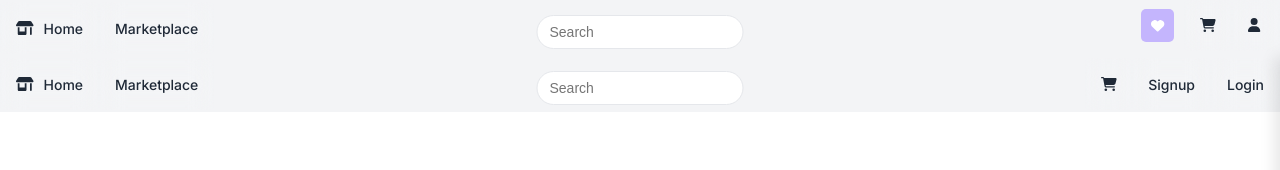
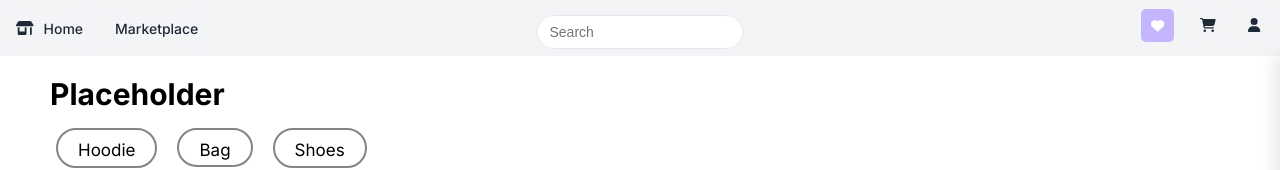
Before and after one commit to edvintopa/mini-marketplace, a React (Vite) app in the folder frontend/react/mini-marketplace/: page /productgallery in a window 1280 px wide. Shown: the top 170 px of the page. Built offline with nearby package versions, Linux system fonts and the light colour scheme.

Commit message:
fixed navbar
det var problem med navbar så satte mig ner för att debugga. har fixat detta nu.

```diff
--- a/frontend/react/mini-marketplace/src/App.tsx
+++ b/frontend/react/mini-marketplace/src/App.tsx
@@ -45,7 +45,7 @@ function App() {
             />
             <Routes>
                 <Route path="/" element={<StartPage />} />
-                <Route path="/productgallery" element={<ProductGalleryApp />} />
+                <Route path="/productgallery" element={<ProductGalleryApp />} /> {''}
                 <Route path="/signup" element={<SignUpApp />} />{" "}
                 {/* to be fixed */}
                 <Route path="/login" element={<LoginPageApp />} />{" "}
--- a/frontend/react/mini-marketplace/src/CSS-files/productgallery.css
+++ b/frontend/react/mini-marketplace/src/CSS-files/productgallery.css
@@ -36,8 +36,8 @@
 }
 
 .ProductGalleryWrapper {
-    padding-top: 4%;
-    margin: 0 auto;
+
+    margin: 10px auto;
     width: fit-content;
 }
 
--- a/frontend/react/mini-marketplace/src/CSS-files/productview.css
+++ b/frontend/react/mini-marketplace/src/CSS-files/productview.css
@@ -3,6 +3,7 @@
     width: 30%;
     padding-left: 2%;
 }
+
 
 .GeneralProductView {
     display: flex;
--- a/frontend/react/mini-marketplace/src/components/ProductGalleryApp.tsx
+++ b/frontend/react/mini-marketplace/src/components/ProductGalleryApp.tsx
@@ -1,14 +1,11 @@
 import { ProductGalleryWrapper } from './product-gallery/ProductGalleryWrapper'
-import Navbar from "./common-components/Navbar";
 import "../CSS-files/productgallery.css";
+import './../CSS-files/index.css';
 
 export const ProductGalleryApp = () => {
   return (
-    <>
-    <Navbar/>
     <div className='ProductGalleryWrapper'>
         <ProductGalleryWrapper />
     </div>
-    </>
   )
 }
--- a/frontend/react/mini-marketplace/src/components/ProductViewApp.tsx
+++ b/frontend/react/mini-marketplace/src/components/ProductViewApp.tsx
@@ -1,4 +1,3 @@
-
 import Navbar from "./Navbar";
 import "../../CSS-files/productview.css";
 import { CurrentProductView } from './product-view/ProductView';
@@ -6,11 +5,10 @@ import { CurrentProductView } from './product-view/ProductView';
 export const ProductViewApp = ({id} : {id: string}) => {
   console.log('id1: ' + id);
   return (
-    <>
-    <Navbar/>
+
     <div className='ProductViewWrapper'>
         <CurrentProductView id={id} />
     </div>
-    </>
+
   )
 }
--- a/frontend/react/mini-marketplace/src/components/common-components/NavbarLoggedIn.tsx
+++ b/frontend/react/mini-marketplace/src/components/common-components/NavbarLoggedIn.tsx
@@ -9,12 +9,12 @@ interface NavbarLoggedInProps {
 }
 
 const NavbarLoggedIn: React.FC<NavbarLoggedInProps> = ({ toggleSavedProducts, isSavedProductsVisible }) => {
-
+    console.log("Rendering NavbarLoggedIn");
     return (
         <nav className="nav">
             <div className="nav-left">
                 <a href="/"><FontAwesomeIcon icon={faShop} /><p>Home</p></a>
-                <a href="/productgallery.html">Marketplace</a>
+                <a href="/productgallery">Marketplace</a>
             </div>
             <div className="nav-center">
             <input className="nav-search" type="text" placeholder="Search" />
```
Also changed, not shown: frontend/react/mini-marketplace/productgallery.html (deleted, +0 -16 lines).
